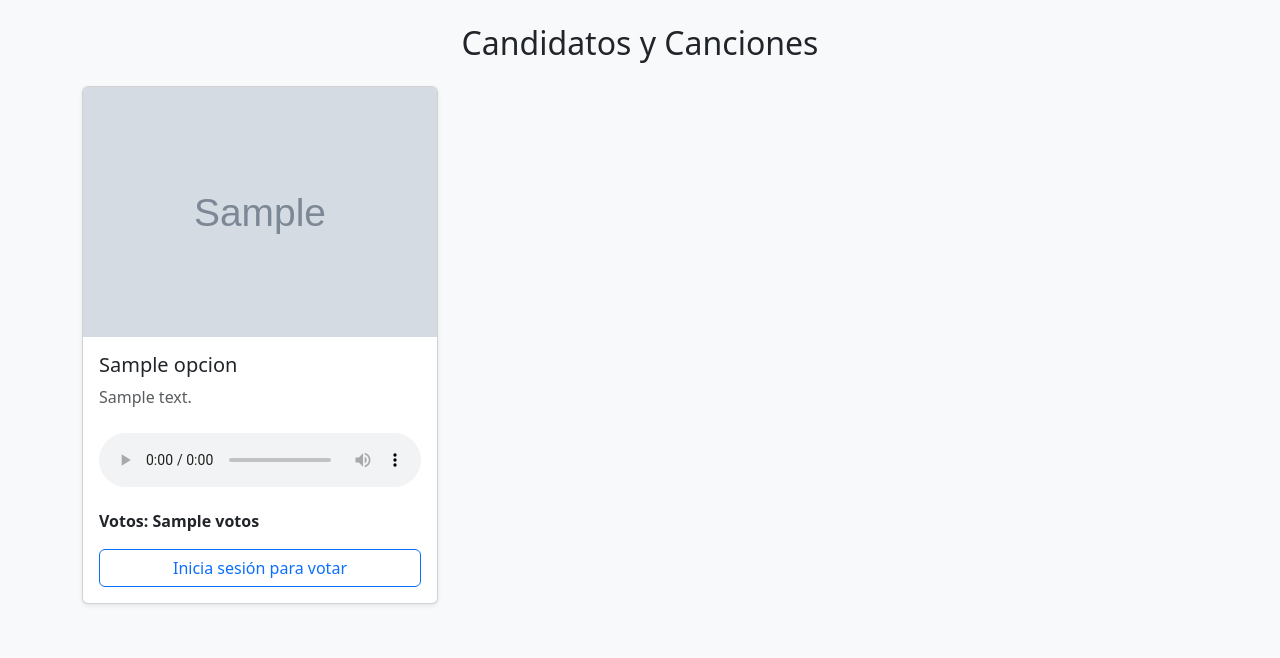
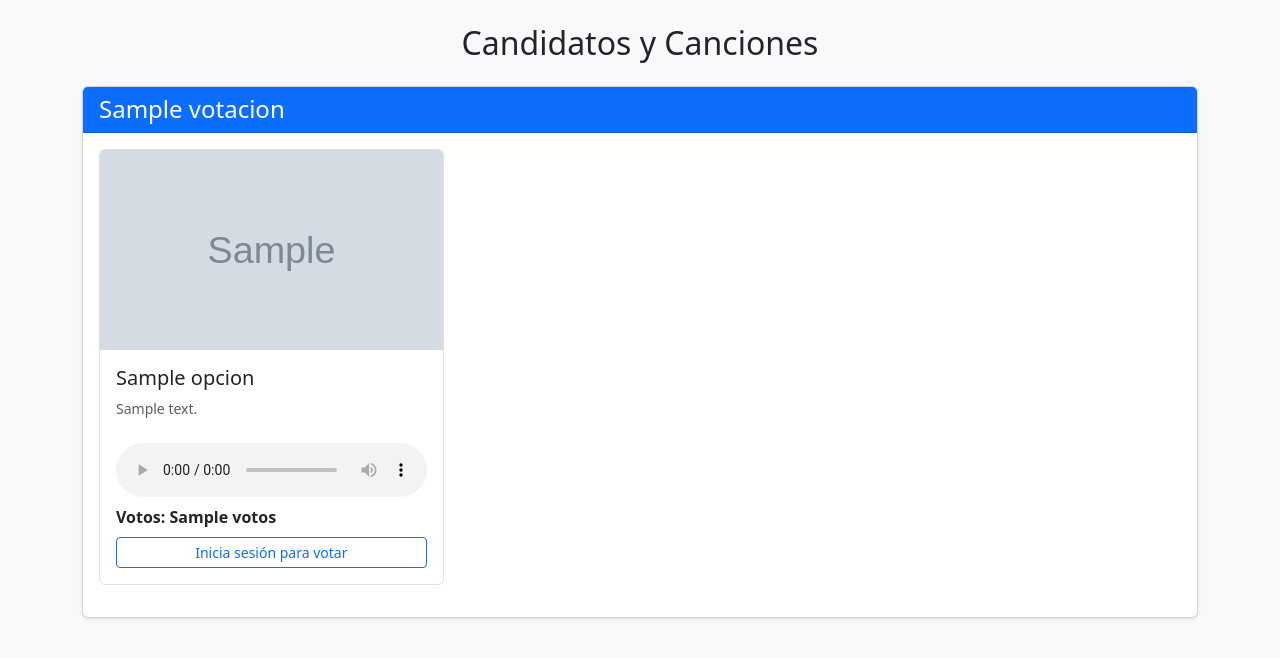
Before and after one commit to bfonseca12-rgb/festival-vallenato, a Django app: template votaciones/templates/votaciones/index.html in a window 1280 px wide. Shown: the part 56-714 px from the top of the page. Run offline with Django 5.2, Linux system fonts and the light colour scheme; the template is opened without the code that fills it: most values are stand-ins (such as "Sample title", 1, 10 or a date in 2020); grey boxes marked "Sample" are stand-in pictures.

Commit message:
Soporte dinamico para renderizado de Votacion y Opcion

```diff
--- a/votaciones/templates/votaciones/index.html
+++ b/votaciones/templates/votaciones/index.html
@@ -25,42 +25,90 @@
     <div class="container my-4">
         <h2 class="text-center mb-4">Candidatos y Canciones</h2>
 
+        <!-- Renderizado de Votaciones Generales -->
+        {% if votaciones %}
+            {% for votacion in votaciones %}
+                <div class="card mb-4 shadow-sm">
+                    <div class="card-header bg-primary text-white">
+                        <h4 class="m-0">{{ votacion.titulo|default:votacion.nombre|default:"Votación Activa" }}</h4>
+                    </div>
+                    <div class="card-body">
+                        <div class="row">
+                            {% for opcion in votacion.opcion_set.all %}
+                                <div class="col-md-4 mb-3">
+                                    <div class="card h-100 border">
+                                        {% if opcion.imagen %}
+                                            <img src="{{ opcion.imagen.url }}" class="card-img-top" alt="{{ opcion.nombre }}" style="height: 200px; object-fit: cover;">
+                                        {% elif opcion.foto %}
+                                            <img src="{{ opcion.foto.url }}" class="card-img-top" alt="{{ opcion.nombre }}" style="height: 200px; object-fit: cover;">
+                                        {% else %}
+                                            <div class="bg-secondary text-white text-center py-4"><small>Sin imagen</small></div>
+                                        {% endif %}
+
+                                        <div class="card-body d-flex flex-column">
+                                            <h5 class="card-title">{{ opcion.nombre }}</h5>
+                                            <p class="card-text text-muted small">{{ opcion.descripcion }}</p>
+
+                                            {% if opcion.audio %}
+                                                <audio controls class="w-100 my-2"><source src="{{ opcion.audio.url }}" type="audio/mpeg"></audio>
+                                            {% elif opcion.cancion %}
+                                                <audio controls class="w-100 my-2"><source src="{{ opcion.cancion.url }}" type="audio/mpeg"></audio>
+                                            {% endif %}
+
+                                            <div class="mt-auto">
+                                                <p class="fw-bold m-0 mb-2">Votos: {{ opcion.votos|default:opcion.voto|default:0 }}</p>
+                                                {% if user.is_authenticated %}
+                                                    <form action="{% url 'registrar_voto' opcion.id %}" method="POST">
+                                                        {% csrf_token %}
+                                                        <button type="submit" class="btn btn-success btn-sm w-100">Votar</button>
+                                                    </form>
+                                                {% else %}
+                                                    <a href="{% url 'login' %}" class="btn btn-outline-primary btn-sm w-100">Inicia sesión para votar</a>
+                                                {% endif %}
+                                            </div>
+                                        </div>
+                                    </div>
+                                </div>
+                            {% empty %}
+                                <p class="text-muted">No hay candidatos en esta votación.</p>
+                            {% endfor %}
+                        </div>
+                    </div>
+                </div>
+            {% endfor %}
+        {% else %}
+            <!-- Si no hay objeto Votacion cargado, renderiza las Opciones directamente -->
             <div class="row">
                 {% for opcion in opciones %}
                 <div class="col-md-4 mb-4">
                     <div class="card h-100 shadow-sm">
                         {% if opcion.imagen %}
-                        <img src="{{ opcion.imagen.url }}" class="card-img-top" alt="{{ opcion.nombre }}" style="height: 250px; object-fit: cover;">
+                            <img src="{{ opcion.imagen.url }}" class="card-img-top" alt="{{ opcion.nombre }}" style="height: 200px; object-fit: cover;">
+                        {% elif opcion.foto %}
+                            <img src="{{ opcion.foto.url }}" class="card-img-top" alt="{{ opcion.nombre }}" style="height: 200px; object-fit: cover;">
                         {% else %}
-                        <div class="bg-secondary text-white text-center py-5">
-                            <p class="m-0">Sin imagen disponible</p>
-                        </div>
+                            <div class="bg-secondary text-white text-center py-4"><small>Sin imagen</small></div>
                         {% endif %}
 
                         <div class="card-body d-flex flex-column">
                             <h5 class="card-title">{{ opcion.nombre }}</h5>
-                        <p class="card-text text-muted">{{ opcion.descripcion }}</p>
+                            <p class="card-text text-muted small">{{ opcion.descripcion }}</p>
 
                             {% if opcion.audio %}
-                            <div class="mt-2 mb-3">
-                                <audio controls class="w-100">
-                                    <source src="{{ opcion.audio.url }}" type="audio/mpeg">
-                                    Tu navegador no soporta audio.
-                                </audio>
-                            </div>
-                        {% else %}
-                            <p class="text-muted small"><em>Audio no disponible</em></p>
+                                <audio controls class="w-100 my-2"><source src="{{ opcion.audio.url }}" type="audio/mpeg"></audio>
+                            {% elif opcion.cancion %}
+                                <audio controls class="w-100 my-2"><source src="{{ opcion.cancion.url }}" type="audio/mpeg"></audio>
                             {% endif %}
 
                             <div class="mt-auto">
-                            <p class="fw-bold">Votos: {{ opcion.votos }}</p>
+                                <p class="fw-bold m-0 mb-2">Votos: {{ opcion.votos|default:opcion.voto|default:0 }}</p>
                                 {% if user.is_authenticated %}
                                     <form action="{% url 'registrar_voto' opcion.id %}" method="POST">
                                         {% csrf_token %}
-                                    <button type="submit" class="btn btn-primary w-100">Votar</button>
+                                        <button type="submit" class="btn btn-success btn-sm w-100">Votar</button>
                                     </form>
                                 {% else %}
-                                <a href="{% url 'login' %}" class="btn btn-outline-primary w-100">Inicia sesión para votar</a>
+                                    <a href="{% url 'login' %}" class="btn btn-outline-primary btn-sm w-100">Inicia sesión para votar</a>
                                 {% endif %}
                             </div>
                         </div>
@@ -68,10 +116,11 @@
                 </div>
                 {% empty %}
                 <div class="col-12 text-center">
-                <p class="alert alert-info">No hay opciones registradas actualmente.</p>
+                    <p class="alert alert-warning">No hay opciones registradas en la base de datos.</p>
                 </div>
                 {% endfor %}
             </div>
+        {% endif %}
     </div>
 
     <script src="https://cdn.jsdelivr.net/npm/bootstrap@5.3.0/dist/js/bootstrap.bundle.min.js"></script>
```
Also changed, not shown: votaciones/views.py (+12 -3 lines). Lines whose indentation alone changed are shown as unchanged.
